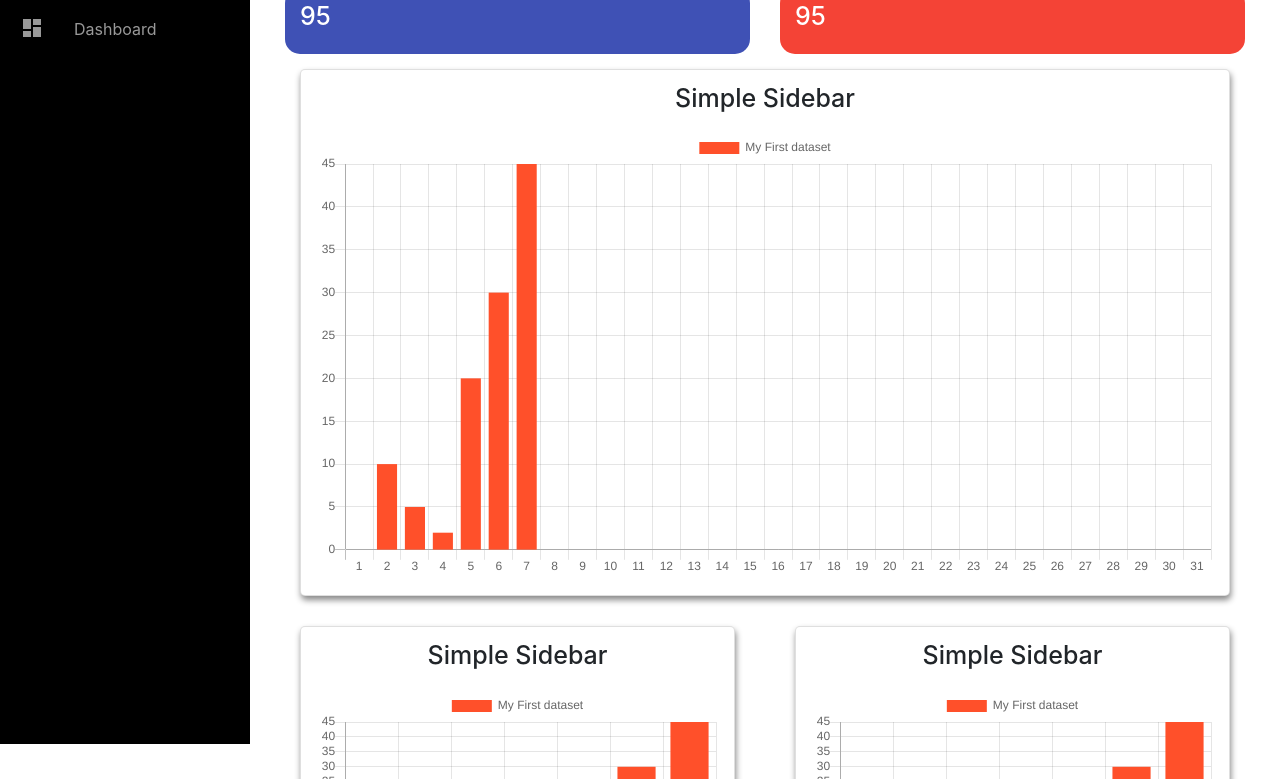
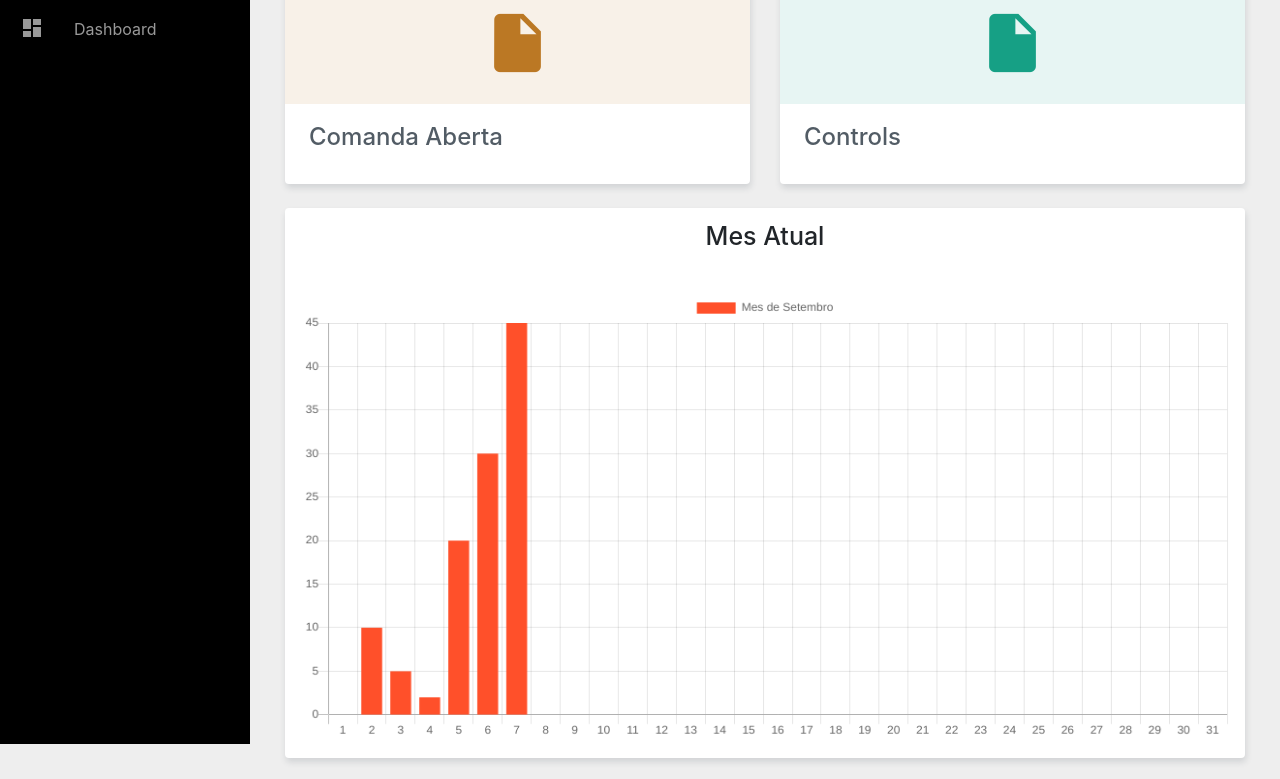
Before and after one commit to DiegoDigo/dashbord, a website: page index.html in a window 1280 px wide. Shown: the part 56-835 px from the top of the page. Drawn offline with nearby package versions, Linux system fonts and the light colour scheme; a web font is replaced by a local one.

Commit message:
ajuste no cards

```diff
--- a/css/simple-sidebar.css
+++ b/css/simple-sidebar.css
@@ -1,6 +1,9 @@
+
+@import url('https://fonts.googleapis.com/css?family=Baloo');
 
 body {
     overflow-x: hidden;
+    background-color: #EEEEEE;
 }
 
 #wrapper {
@@ -104,62 +107,69 @@ body {
    margin-top: -20px;
 }
 
-.btn-side-bar:hover{
-	border: none;
-}
-
 .chart-container {
   position: relative;
-
+  width: 50%;
+  height: 15%;
 }
-
 .icon {
 	float: left;
 	padding-top: 7px ;
 	padding-right: 10px ;
 }
-.card{
-	margin:15px;
-	border: 1px #00000 solid;
-	padding: 15px;
-	border-radius: 5px;
-	box-shadow: 1px 4px 6px #888888;
-}
+
 .card-title h1{
 	text-align:center;
 	font-size:25px;
 }
 
-.card_comanda_fechada{
-	background-color: #F44336 ;
-	border: 75px pink;
-	padding: 15px;
-	box-shadow: 85px black;
-	border-radius:15px;
+.col-centered{
+    float: none;
+    margin: 0 auto;
 }
 
-.card_comanda_fechada h5{
-	color: white;
-	font-size:25px;
+.wrimagecard{
+	margin-top: 0;
+    margin-bottom: 1.5rem;
+    text-align: left;
+    position: relative;
+    background: #fff;
+    box-shadow: 1px 4px 6px rgba(46,61,73,0.15);
+    border-radius: 4px;
+    transition: all 0.3s ease;
 }
 
-.card_comanda_aberta {
-	background-color: #3F51B5 ;
-	border: 75px pink;
+.wrimagecard canvas, h1{
 	padding: 15px;
-	box-shadow: 85px black;
-	border-radius:15px;
-
 }
 
-.card_comanda:hover {
-	box-shadow: 1px 3px 5px #888888;
+.wrimagecard .material-icons{
+	position: relative;
+    font-size: 70px;
+}
+.wrimagecard-topimage_header{
+padding: 20px;
 }
 
-.card_comanda_aberta h5{
-	color: white;
-	font-size:25px;
+.wrimagecard-topimage a {
+    width: 100%;
+    height: 100%;
+    display: block;
 }
+.wrimagecard-topimage_title {
+    padding: 20px 24px;
+    height: 80px;
+    padding-bottom: 0.75rem;
+    position: relative;
+}
+.wrimagecard-topimage a {
+    border-bottom: none;
+    text-decoration: none;
+    color: #525c65;
+    transition: color 0.3s ease;
+}
+
+
 
 @media(min-width:768px) {
     #wrapper {
--- a/gulpfile.js
+++ b/gulpfile.js
@@ -2,8 +2,6 @@ var gulp = require('gulp');
 var browserSync = require('browser-sync').create();
 var pkg = require('./package.json');
 
-// Copy vendor files from /node_modules into /vendor
-// NOTE: requires `npm install` before running!
 gulp.task('copy', function() {
   gulp.src([
       'node_modules/bootstrap/dist/**/*',
--- a/index.html
+++ b/index.html
@@ -6,10 +6,10 @@
     <meta name="viewport" content="width=device-width, initial-scale=1, shrink-to-fit=no">
     <title>Dashboard</title>
     <link href="vendor/bootstrap/css/bootstrap.min.css" rel="stylesheet">
-	<link href="https://fonts.googleapis.com/icon?family=Material+Icons"
-      rel="stylesheet">
+    <link href="https://fonts.googleapis.com/icon?family=Material+Icons" rel="stylesheet">
     <link href="css/simple-sidebar.css" rel="stylesheet">
 </head>
+
 <body>
     <div id="wrapper" class="toggled">
         <div id="sidebar-wrapper">
@@ -25,29 +25,46 @@
             </ul>
         </div>
         <div id="page-content-wrapper">
-            <div class="container">
+            <div class="container-fluid">
                 <div class="row">
                     <div class="col 12">
                         <a href="#menu-toggle" class="btn btn-side-bar" id="menu-toggle"><i class="material-icons">close</i></a>
                     </div>
                 </div>
                 <div class="row">
-				   <div class=" col-sm-6">
-				        <div class="card_comanda_aberta card_comanda">
-						    <h5>95</h5>
+                    <div class="col-sm-6 col-centered">
+                            <div class="wrimagecard wrimagecard-topimage">
+                                    <a href="#">
+                                    <div class="wrimagecard-topimage_header" style="background-color:rgba(187, 120, 36, 0.1) ">
+                                      <center><i class="material-icons" style="color:#BB7824">insert_drive_file</i></center>
                                     </div>
+                                    <div class="wrimagecard-topimage_title">
+                                      <h4>Comanda Aberta
+                                      <div class="pull-right badge">18</div></h4>
                                     </div>
-				   <div class="col-sm-6">
-				        <div class="card_comanda_fechada card_comanda">
-							<h5>95</h5>
+                                  </a>
+                                </div>
+
+                    </div>
+                    <div class="col-sm-6 col-centered">
+                            <div class="wrimagecard wrimagecard-topimage">
+                                    <a href="#">
+                                    <div class="wrimagecard-topimage_header" style="background-color: rgba(22, 160, 133, 0.1)">
+                                      <center><i class = "material-icons" style="color:#16A085">insert_drive_file</i></center>
+                                    </div>
+                                    <div class="wrimagecard-topimage_title">
+                                      <h4>Controls
+                                      <div class="pull-right badge" id="WrControls"></div></h4>
+                                    </div>
+                                  </a>
                                 </div>
                     </div>
                 </div>
                 <div class="row">
                     <div class="col-md-12">
-						<div class='card'>
+                        <div class='wrimagecard'>
                             <div class="card-title">
-								<h1>Simple Sidebar</h1>
+                                <h1>Mes Atual</h1>
                             </div>
                             <canvas id="myChart" class="chart-container"></canvas>
                         </div>
@@ -55,7 +72,7 @@
                 </div>
                 <div class="row">
                     <div class="col-md-6">
-						<div class='card'>
+                        <div class='wrimagecard'>
                             <div class="card-title">
                                 <h1>Simple Sidebar</h1>
                             </div>
@@ -63,7 +80,7 @@
                         </div>
                     </div>
                     <div class="col-md-6">
-						<div class='card'>
+                        <div class='wrimagecard'>
                             <div class="card-title">
                                 <h1>Simple Sidebar</h1>
                             </div>
@@ -84,7 +101,7 @@
 
         <!-- Menu Toggle Script -->
         <script>
-    $("#menu-toggle").click(function(e) {
+            $("#menu-toggle").click(function (e) {
                 e.preventDefault();
                 $("#wrapper").toggleClass("toggled");
                 $("div #page-content-wrapper a i.material-icons").html("menu");
@@ -98,9 +115,9 @@ var chart = new Chart(ctx, {
 
                 // The data for our dataset
                 data: {
-        labels: [1,2,3,4,5,6,7,8,9,10,11,12,13,14,15,16,17,18,19,20,21,22,23,24,25,26,27,28,29,30,31],
+                    labels: [1, 2, 3, 4, 5, 6, 7, 8, 9, 10, 11, 12, 13, 14, 15, 16, 17, 18, 19, 20, 21, 22, 23, 24, 25, 26, 27, 28, 29, 30, 31],
                     datasets: [{
-            label: "My First dataset",
+                        label: "Mes de Setembro",
                         backgroundColor: 'rgb(255, 80, 42)',
                         borderColor: 'rgb(255, 99, 132)',
                         data: [0, 10, 5, 2, 20, 30, 45],
@@ -121,7 +138,7 @@ var chart2 = new Chart(ctx2, {
                 data: {
                     labels: ["January", "February", "March", "April", "May", "June", "July"],
                     datasets: [{
-            label: "My First dataset",
+                        label: "Mes de Agosto",
                         backgroundColor: 'rgb(255, 80, 42)',
                         borderColor: 'rgb(255, 99, 132)',
                         data: [0, 10, 5, 2, 20, 30, 45],
@@ -142,7 +159,7 @@ var chart3 = new Chart(ctx3, {
                 data: {
                     labels: ["January", "February", "March", "April", "May", "June", "July"],
                     datasets: [{
-            label: "My First dataset",
+                        label: "Ano de 2017",
                         backgroundColor: 'rgb(255, 80, 42)',
                         borderColor: 'rgb(255, 99, 132)',
                         data: [0, 10, 5, 2, 20, 30, 45],
@@ -153,6 +170,7 @@ var chart3 = new Chart(ctx3, {
                 options: {
                 }
             });
+
         </script>
 
 </body>
```
Also changed, not shown: 1 other file. Lines whose indentation alone changed are shown as unchanged.
